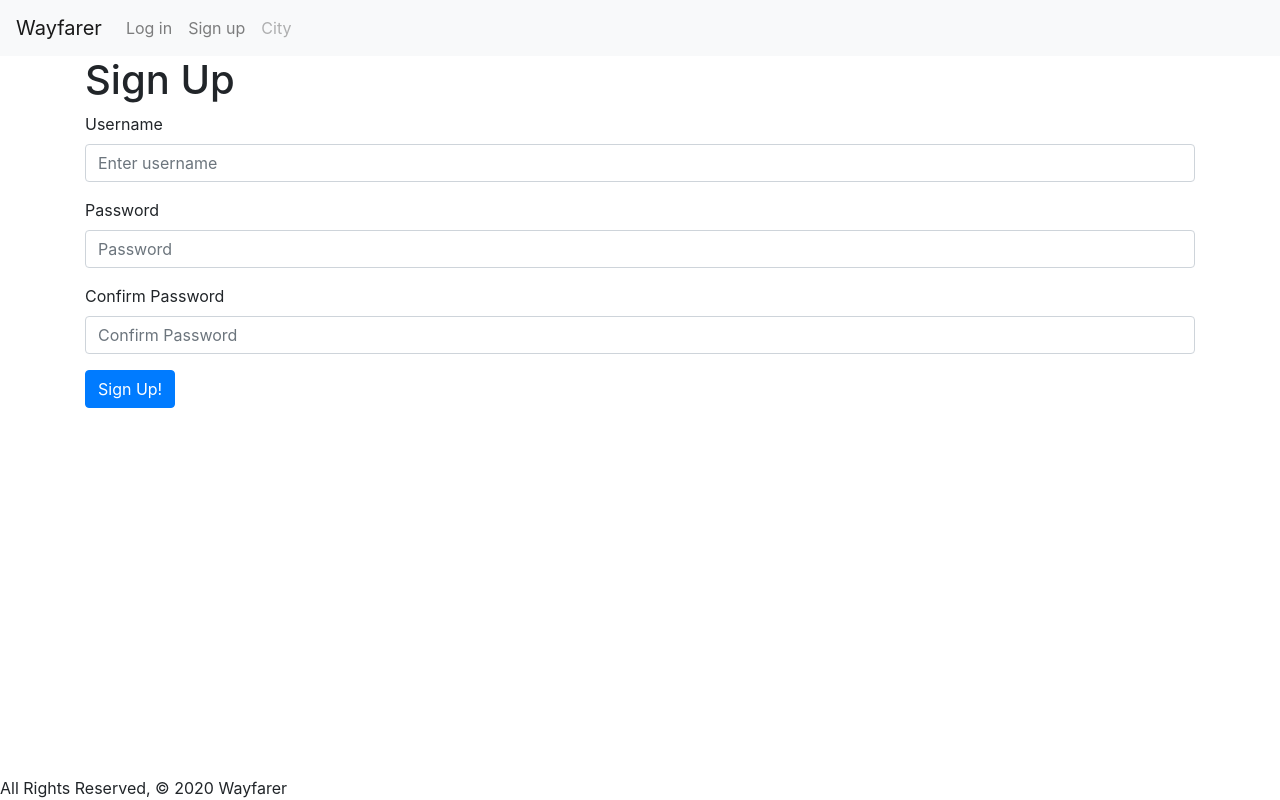
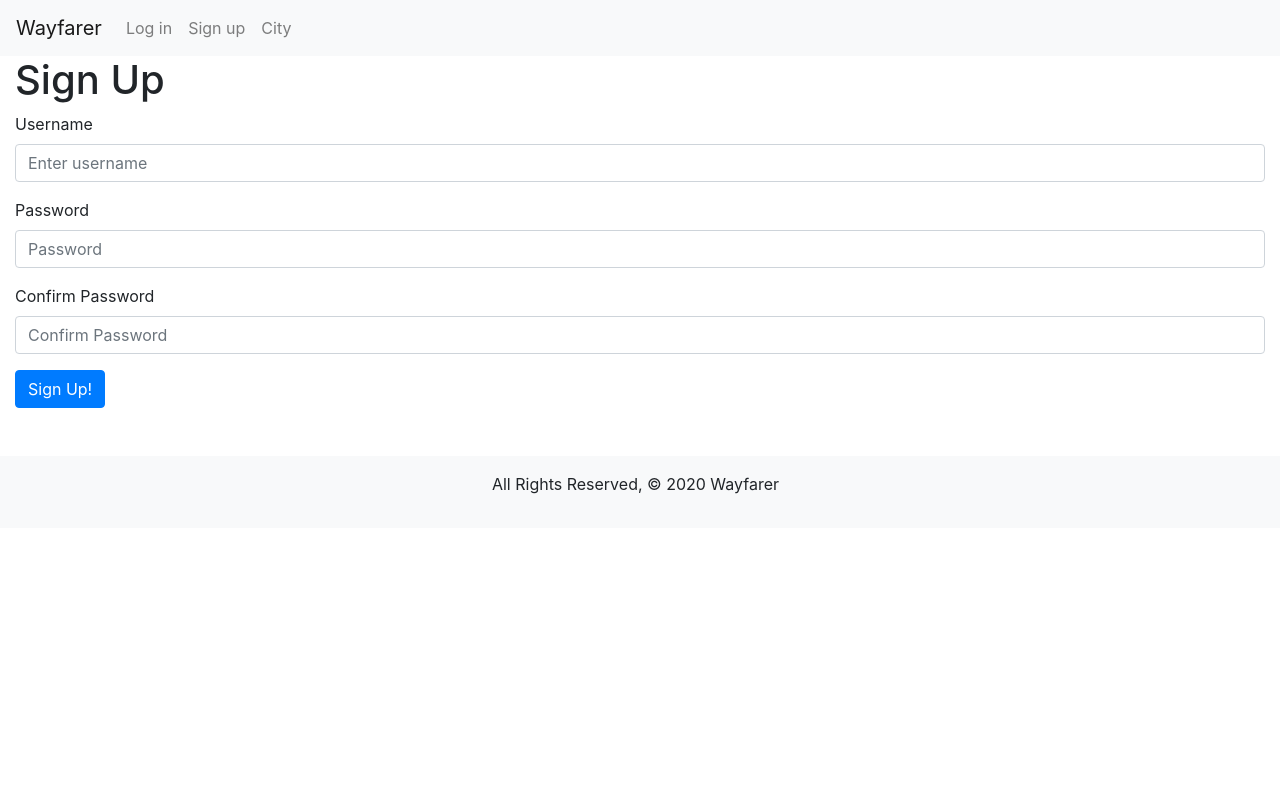
Before and after one commit to robertoborberg/wayfarer, a Django app: page /accounts/signup/ in a window 1280 px wide. Run offline with Django 3.2, Linux system fonts and the light colour scheme; some libraries are stand-ins or nearby versions.

Commit message:
home page template content

```diff
--- a/main_app/templates/base.html
+++ b/main_app/templates/base.html
@@ -5,40 +5,46 @@
 <head>
     <meta charset="UTF-8">
     <meta name="viewport" content="width=device-width, initial-scale=1.0">
+    <title>Wayfarer</title>
     <link rel="stylesheet" href="https://stackpath.bootstrapcdn.com/bootstrap/4.5.1/css/bootstrap.min.css" integrity="sha384-VCmXjywReHh4PwowAiWNagnWcLhlEJLA5buUprzK8rxFgeH0kww/aWY76TfkUoSX" crossorigin="anonymous">
-    <link rel="stylesheet" href="{% static 'css/style.css' %}">
-    <script defer src="{% static 'js/main.js' %}"></script>
-    <title>Wayfarer</title>
+    {% comment %} <link rel="stylesheet" href="{% static 'css/style.css' %}"> {% endcomment %}
+    <script defer src="https://stackpath.bootstrapcdn.com/bootstrap/4.5.1/js/bootstrap.min.js" integrity="sha384-XEerZL0cuoUbHE4nZReLT7nx9gQrQreJekYhJD9WNWhH8nEW+0c5qq7aIo2Wl30J" crossorigin="anonymous"></script>
+    <script defer src="https://code.jquery.com/jquery-3.5.1.slim.min.js" integrity="sha384-DfXdz2htPH0lsSSs5nCTpuj/zy4C+OGpamoFVy38MVBnE+IbbVYUew+OrCXaRkfj" crossorigin="anonymous"></script>
+    <script defer src="https://cdn.jsdelivr.net/npm/popper.js@1.16.1/dist/umd/popper.min.js" integrity="sha384-9/reFTGAW83EW2RDu2S0VKaIzap3H66lZH81PoYlFhbGU+6BZp6G7niu735Sk7lN" crossorigin="anonymous"></script>
+    {% comment %} <script defer src="{% static 'js/main.js' %}"></script> {% endcomment %}
+
 </head>
 <body>
     <header>
 
-        <nav class="navbar navbar-expand-lg navbar-light bg-light">
+        <nav class="navbar navbar-expand-lg navbar-light bg-light justify-content-between">
             <a class="navbar-brand" href="#">Wayfarer</a>
             <button class="navbar-toggler" type="button" data-toggle="collapse" data-target="#navbarNav" aria-controls="navbarNav" aria-expanded="false" aria-label="Toggle navigation">
               <span class="navbar-toggler-icon"></span>
             </button>
             <div class="collapse navbar-collapse" id="navbarNav">
-              <ul class="navbar-nav">
-                <li class="nav-item">
+              <ul class="navbar-nav navbar-right">
+                <li class="nav-item ">
                   <a class="nav-link" href="#">Log in</a>
                 </li>
                 <li class="nav-item">
                   <a class="nav-link" href="#">Sign up</a>
                 </li>
                 <li class="nav-item">
-                  <a class="nav-link disabled" href="#">City</a>
+                  <a class="nav-link" href="#">City</a>
                 </li>
               </ul>
             </div>
           </nav>
     </header>
-    <main class="container">
+    <main class="container-fluid">
         {% block content %}
         {% endblock %}
     </main>
     <footer>
-        <div class="right">All Rights Reserved, &copy; 2020 Wayfarer &nbsp;</div>
+        <div class="navbar navbar-expand-lg navbar-light bg-light justify-content-center py-3 mt-5">
+          <p>All Rights Reserved, &copy; 2020 Wayfarer &nbsp;</p>
+        </div>
     </footer>
 </body>
 </html>
```
Also changed, not shown: main_app/templates/home.html (+34 -1 lines), main_app/static/css/style.css (line endings or trailing spaces).
